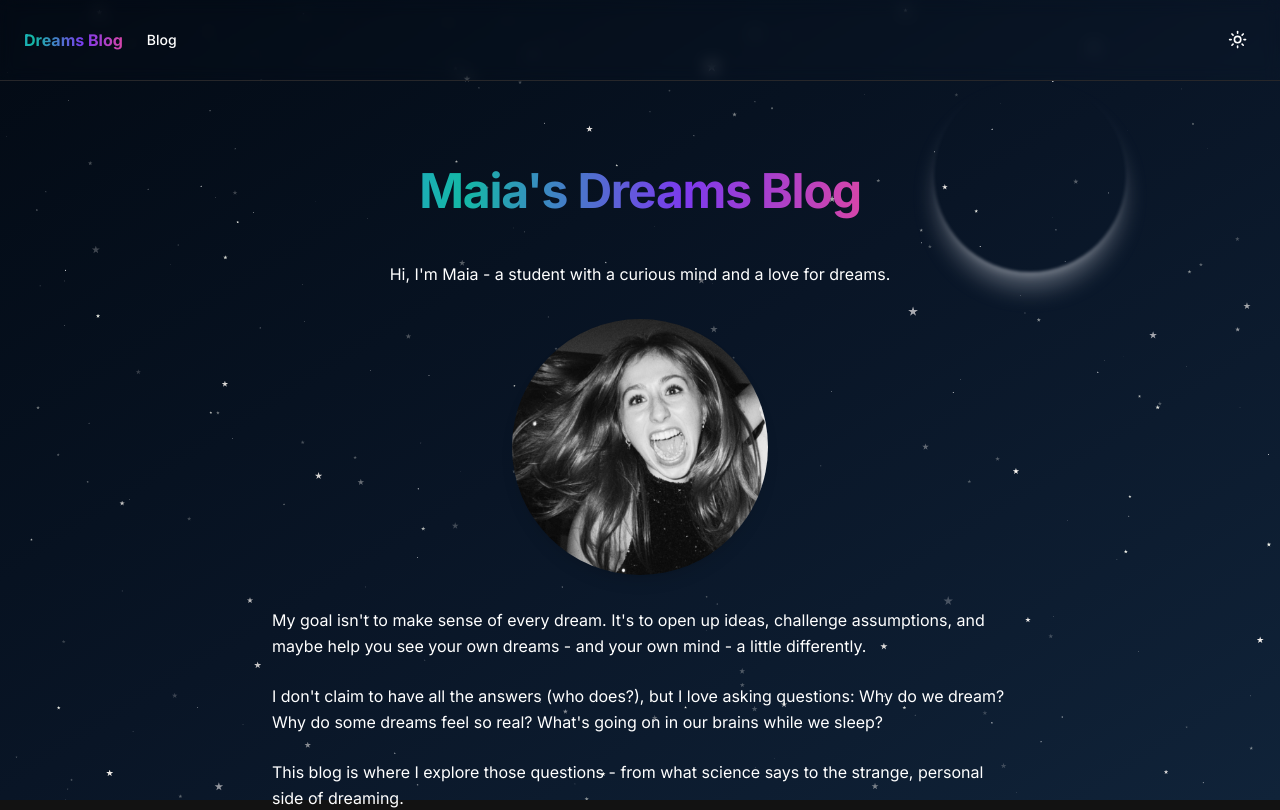
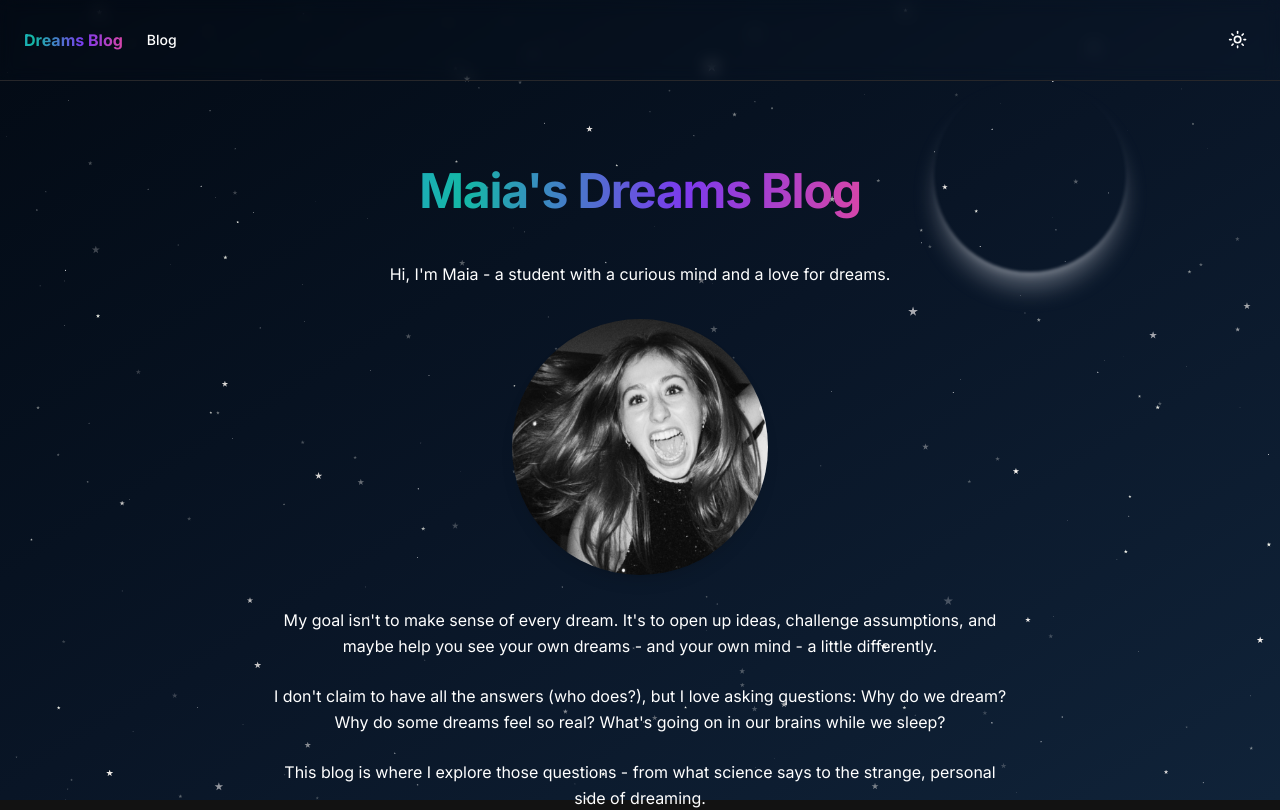
Before and after one commit to wzgatenox/blog-website, a Next.js app: page / in a window 1280 px wide. Shown: the top 810 px of the page. Built offline with nearby package versions, Linux system fonts and the light colour scheme.

Commit message:
Remove LightModeBackgroundAccent component from layout and center-align text in main page content for improved aesthetics.

```diff
--- a/src/app/layout.tsx
+++ b/src/app/layout.tsx
@@ -4,7 +4,6 @@ import "./globals.css";
 import { Nav } from "@/components/nav";
 import { ThemeProvider } from "@/components/theme-provider";
 import { StarryBackground } from "@/components/StarryBackground";
-import { LightModeBackgroundAccent } from "@/components/LightModeBackgroundAccent";
 
 const inter = Inter({ subsets: ["latin"] });
 
@@ -30,7 +29,6 @@ export default function RootLayout({
           {/* Background Elements - Rendered First */}
           <div className="fixed inset-0 z-0"> {/* Container for backgrounds at z-0 */}
              <StarryBackground />
-             <LightModeBackgroundAccent />
           </div>
 
           {/* Main Content Wrapper - Relative, z-10 */}
--- a/src/app/page.tsx
+++ b/src/app/page.tsx
@@ -26,7 +26,7 @@ export default function HomePage() {
         {mainHeading}
       </h1>
 
-      <div className="prose prose-lg dark:prose-invert w-full space-y-6">
+      <div className="prose prose-lg dark:prose-invert w-full space-y-6 text-center">
         <p className="leading-relaxed text-center">
           Hi, I&apos;m Maia - a student with a curious mind and a love for dreams.
         </p>
```
